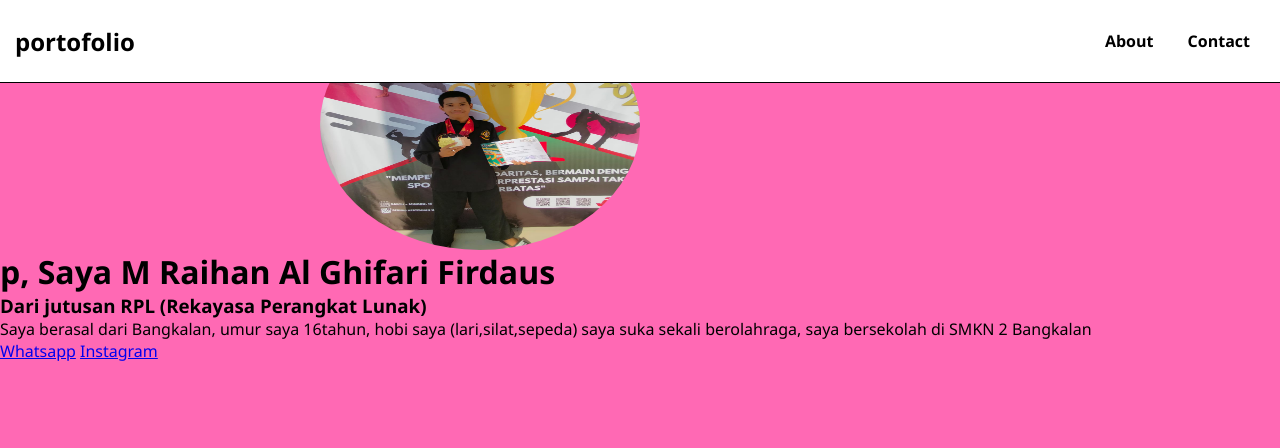
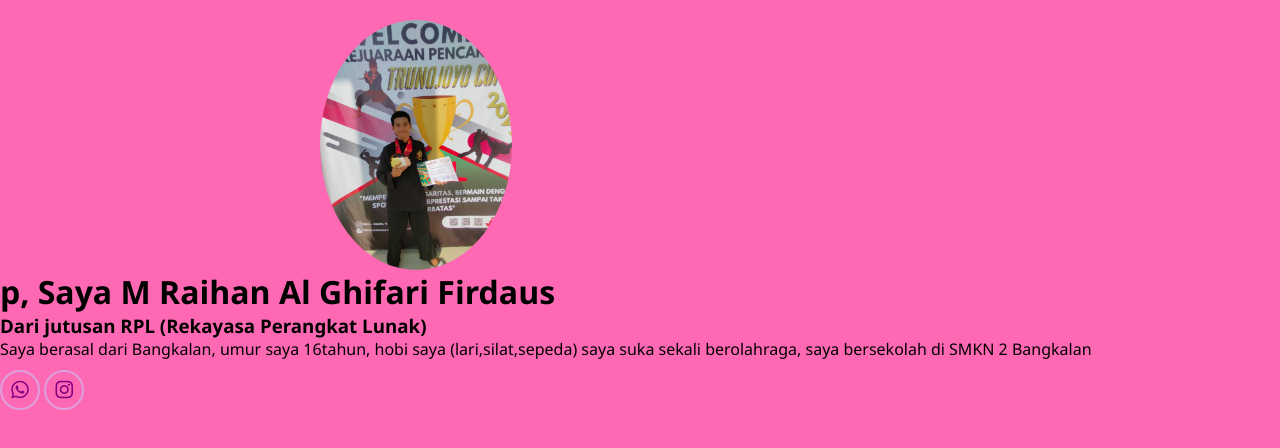
Before and after one commit to reyhanalghifar/Reyhan-porto, a plain HTML site: page index.html in a window 1280 px wide. Drawn offline with Linux system fonts and the light colour scheme.

Commit message:
mengubah cssnya

```diff
--- a/index.html
+++ b/index.html
@@ -14,18 +14,18 @@
     />
   </head>
   <body>
-    <img src="fto reyhan.jpg" alt="" />
     <div class="background" id="home"></div>
     <div class="navbar">
-      <nav>
+      <!-- <nav>
         <h2 class="judul">portofolio</h2>
         <ul>
           <li><a href="#about">About</a></li>
           <li><a href="#contact">Contact</a></li>
         </ul>
-      </nav>
+      </nav> -->
     </div>
     <div class="About" id="About">
+      <img src="fto reyhan.jpg" alt="" />
       <div class="about-countent"></div>
       <h1>p, Saya M Raihan Al Ghifari Firdaus</h1>
       <h3>Dari jutusan RPL (Rekayasa Perangkat Lunak)</h3>
@@ -35,15 +35,15 @@
         SMKN 2 Bangkalan
       </p>
     </div>
-    <div>
+    <div class="contact">
       <a href="https://wa.me/qr/SBLETCHNOSK3F1" target="_blank"
-        ><i></i>Whatsapp</a
-      >
+        ><i class="fa-brands fa-whatsapp"></i
+      ></a>
       <a
         href="https://instagram.com/rhnnx_07?utm_source=qr&igshid=MThlNWY1MzQwNA=="
         target="_blank"
-        ><i></i>Instagram</a
-      >
+        ><i class="fa-brands fa-instagram"></i
+      ></a>
     </div>
   </body>
 </html>
--- a/rey.css
+++ b/rey.css
@@ -11,12 +11,13 @@ body {
 }
 
 img {
-  width: 25%;
+  width: 15%;
   border-radius: 50%;
   max-height: 250px;
   display: flex;
   justify-content: space-between;
   margin-left: 25%;
+  margin-top: 20px;
 }
 
 nav {
@@ -82,12 +83,11 @@ nav ul li a:hover {
 
 .contact {
   position: absolute;
-  bottom: 100px;
   width: 200px;
   justify-content: space-between;
   align-items: center;
-  margin-left: 10%;
-  color: white;
+  color: purple;
+  margin-top: 10px;
 }
 
 .contact a {
@@ -97,10 +97,10 @@ nav ul li a:hover {
   width: 40px;
   height: 40px;
   background: transparent;
-  border: 2px solid white;
+  border: 2px solid plum;
   border-radius: 50%;
   font-size: 20px;
-  color: white;
+  color: purple;
   text-decoration: none;
 }
 
```
